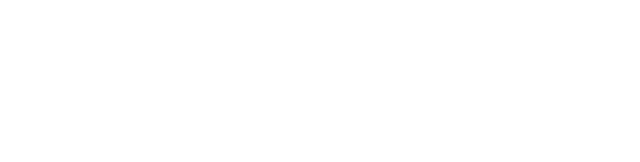
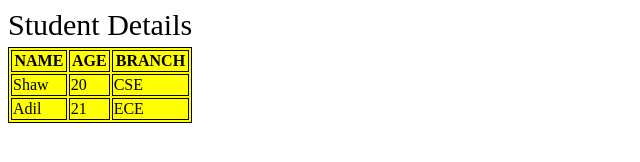
Before and after one commit to acciojob/table-practise-shazebkhan02, a website: page main.html in a window 1280 px wide. Shown: the whole page, without its empty margins (0-640 px from the left). Drawn offline with Linux system fonts and the light colour scheme.

Commit message:
created a submission

```diff
--- a/main.html
+++ b/main.html
@@ -3,14 +3,41 @@
 <html>
 
 <head>
+	<title>Student Details</title>
+
 	<link rel="stylesheet" href="styles.css">
 </head>
 
 <body>
+	<table>
+        <caption> Student Details </caption>
+
+        <tr>
+            <th>NAME</th>
+            <th>AGE</th>
+            <th>BRANCH</th>
+        </tr>
+
+        <tr>
+            <td>Shaw</td>
+            <td>20</td>
+            <td>CSE</td>
+        </tr>
+
+        <tr>
+            <td>Adil</td>
+            <td>21</td>
+            <td>ECE</td>
+        </tr>
+    </table>
+
+
 	<!-- the entire body must be written by student -->
     <script type="text/javascript" src="./script.js">
 </script>
 
+
+
 </body>
 
 </html>
--- a/styles.css
+++ b/styles.css
@@ -1 +1,16 @@
 /*  your css code here. If applicable */
+table {
+    background-color: yellow;
+    border: 1px solid black;
+    border-collapse: separate;
+}
+
+th, tr, td {
+    border: 1px solid black;
+}
+
+caption {
+    font-size: 30px;
+    white-space: nowrap;
+    padding-bottom: 5px;
+}
```
